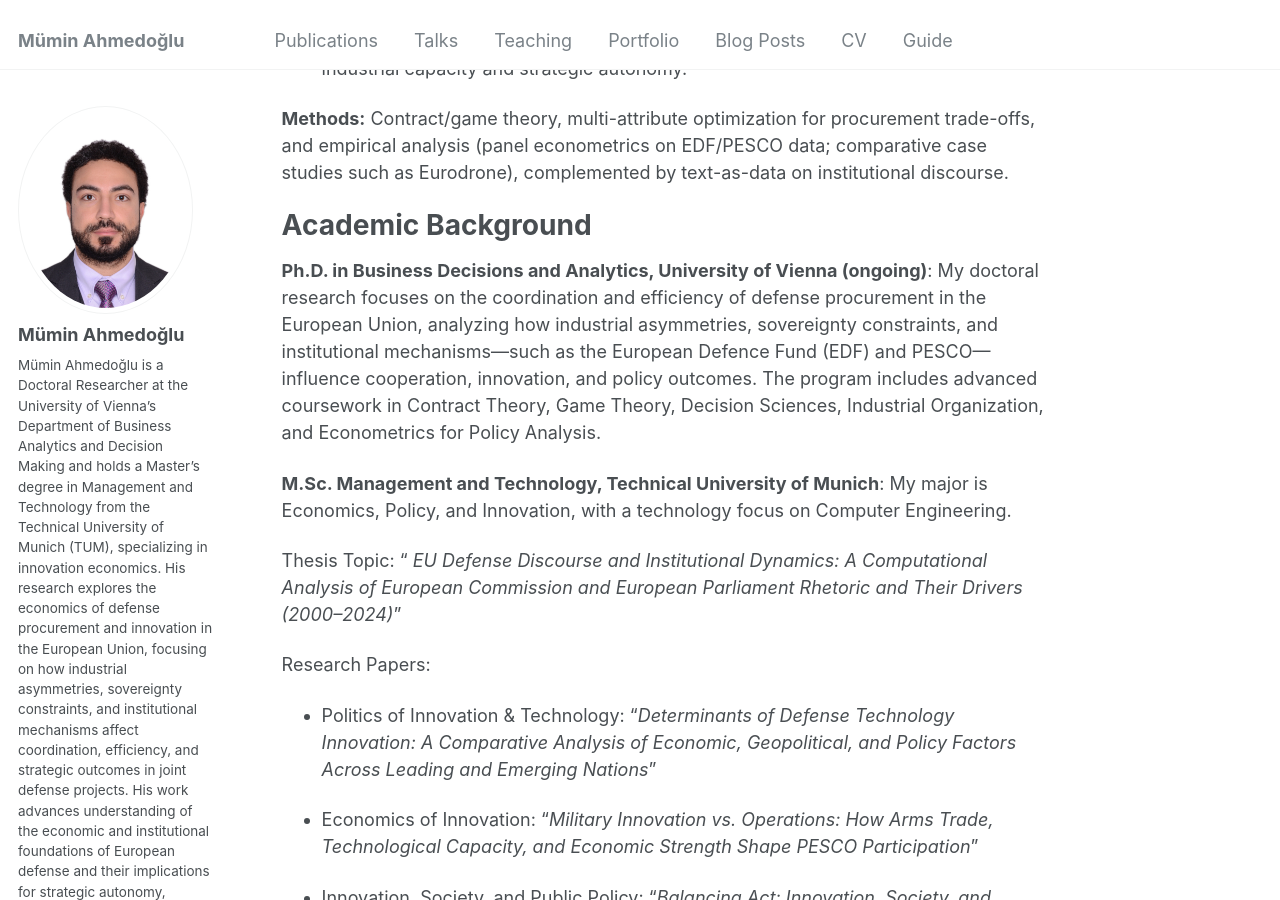
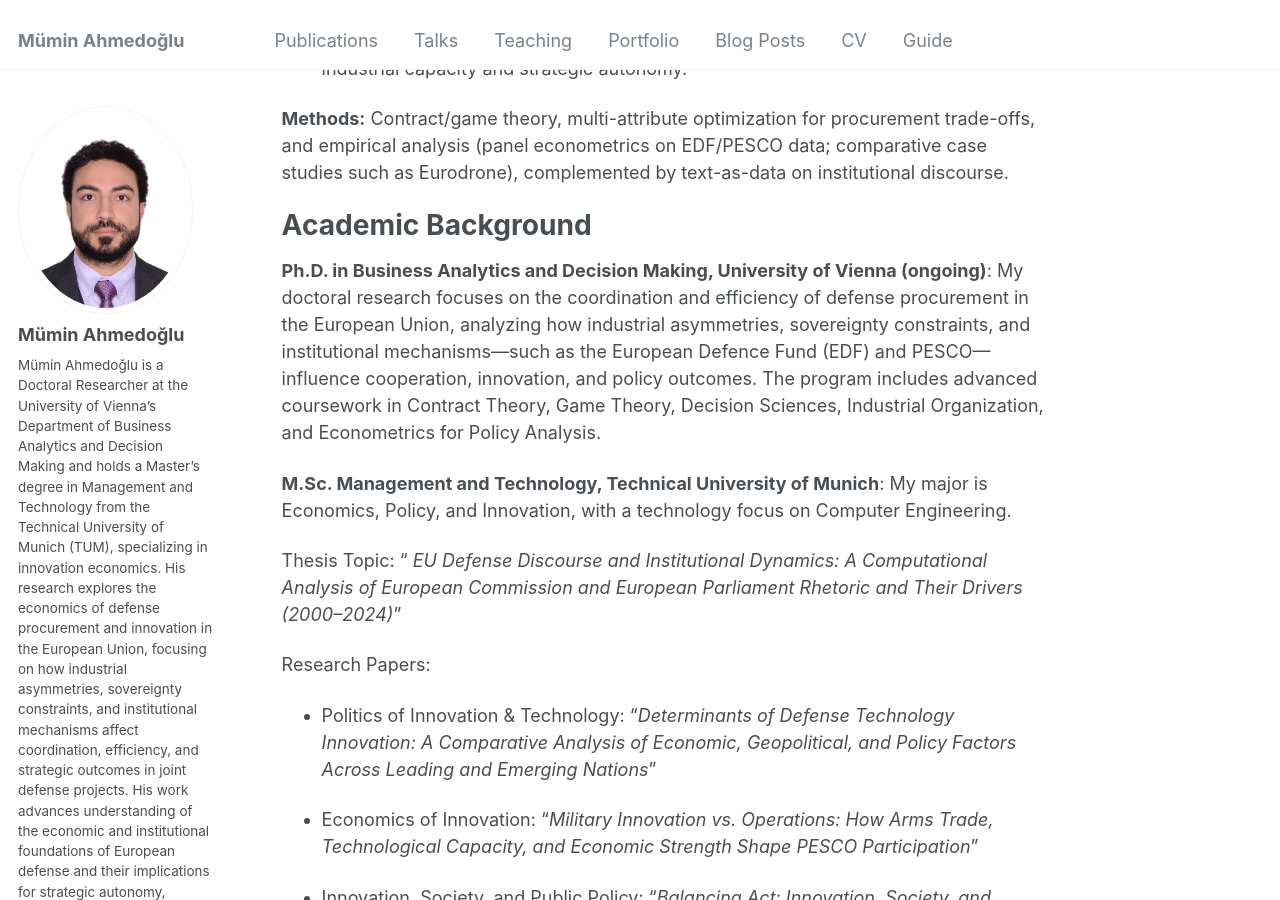
Before and after one commit to ahmedoglu/ahmedoglu.github.io, a Jekyll site: the page built from _pages/about.md, in a window 1280 px wide and 900 px high, scrolled down 2790 px. Built offline with Jekyll 4.4.1, drawn with Linux system fonts in a browser that asks for light colours; some web fonts are replaced.

Commit message:
Update about.md

```diff
--- a/_pages/about.md
+++ b/_pages/about.md
@@ -54,7 +54,7 @@ My work sits at the intersection of defense procurement, innovation policy, and
 Academic Background
 ======
 
-**Ph.D. in Business Decisions and Analytics, University of Vienna (ongoing)**:
+**Ph.D. in Business Analytics and Decision Making, University of Vienna (ongoing)**:
 My doctoral research focuses on the coordination and efficiency of defense procurement in the European Union, analyzing how industrial asymmetries, sovereignty constraints, and institutional mechanisms—such as the European Defence Fund (EDF) and PESCO—influence cooperation, innovation, and policy outcomes. The program includes advanced coursework in Contract Theory, Game Theory, Decision Sciences, Industrial Organization, and Econometrics for Policy Analysis.
 
 **M.Sc. Management and Technology, Technical University of Munich**: My major is Economics, Policy, and Innovation, with a technology focus on Computer Engineering.
```
